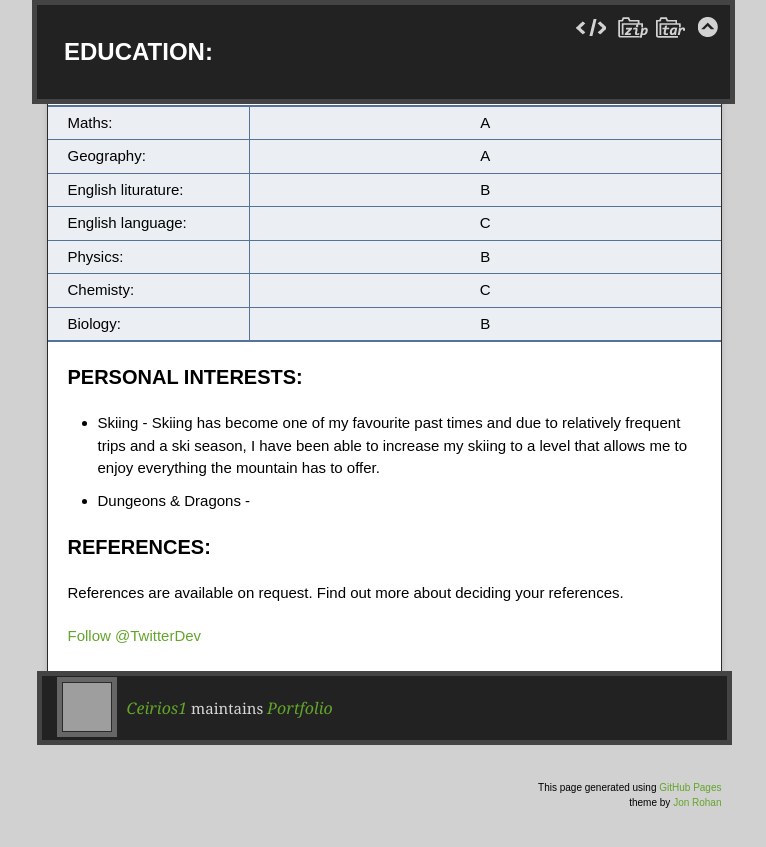
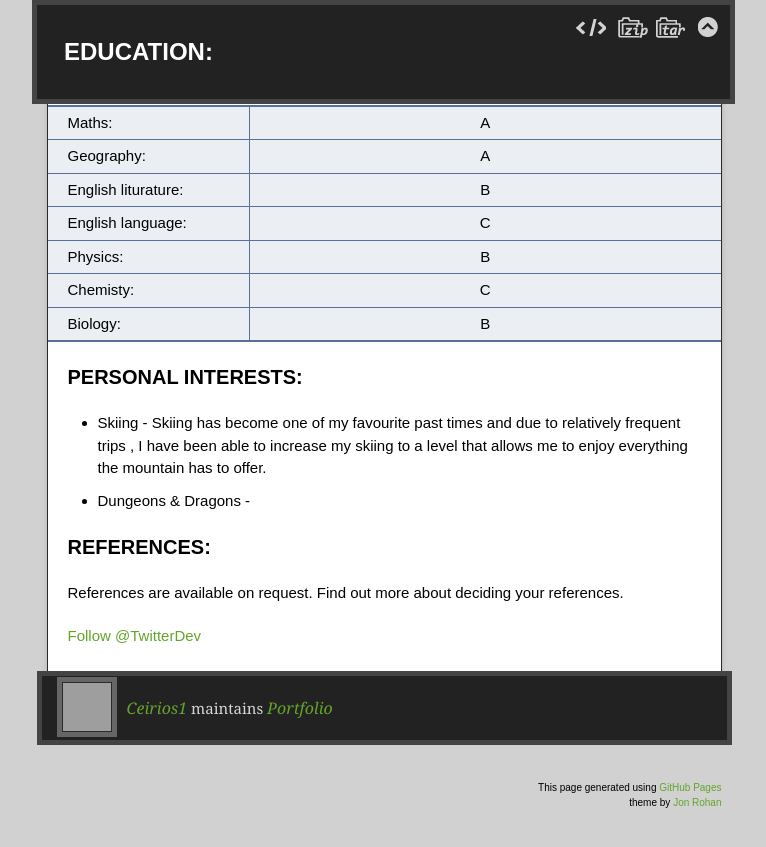
Before and after one commit to Ceirios1/Portfolio, a Jekyll site: the page built from cv.md, in a window 1280 px wide and 900 px high, scrolled down 1841 px. Shown: the top 847 px of the window, without its empty margins (256-1022 px from the left). Built offline with Jekyll 4.4.1, drawn with Linux system fonts in a browser that asks for light colours; our own code applies the rules of GitHub Pages for plain Markdown files; comment, search, counter and statistics services are not loaded; the repository's description, which GitHub fills in, is left out; grey boxes are pictures that could not be loaded.

Commit message:
Update cv.md

```diff
--- a/cv.md
+++ b/cv.md
@@ -62,7 +62,7 @@ Geography <br/>
 
 
 ### PERSONAL INTERESTS:
-- Skiing - Skiing has become one of my favourite past times and due to relatively frequent trips and a ski season, I have been able to increase my skiing to a level that allows me to enjoy everything the mountain has to offer.
+- Skiing - Skiing has become one of my favourite past times and due to relatively frequent trips , I have been able to increase my skiing to a level that allows me to enjoy everything the mountain has to offer.
 - Dungeons & Dragons -
 
 ### REFERENCES:
```
